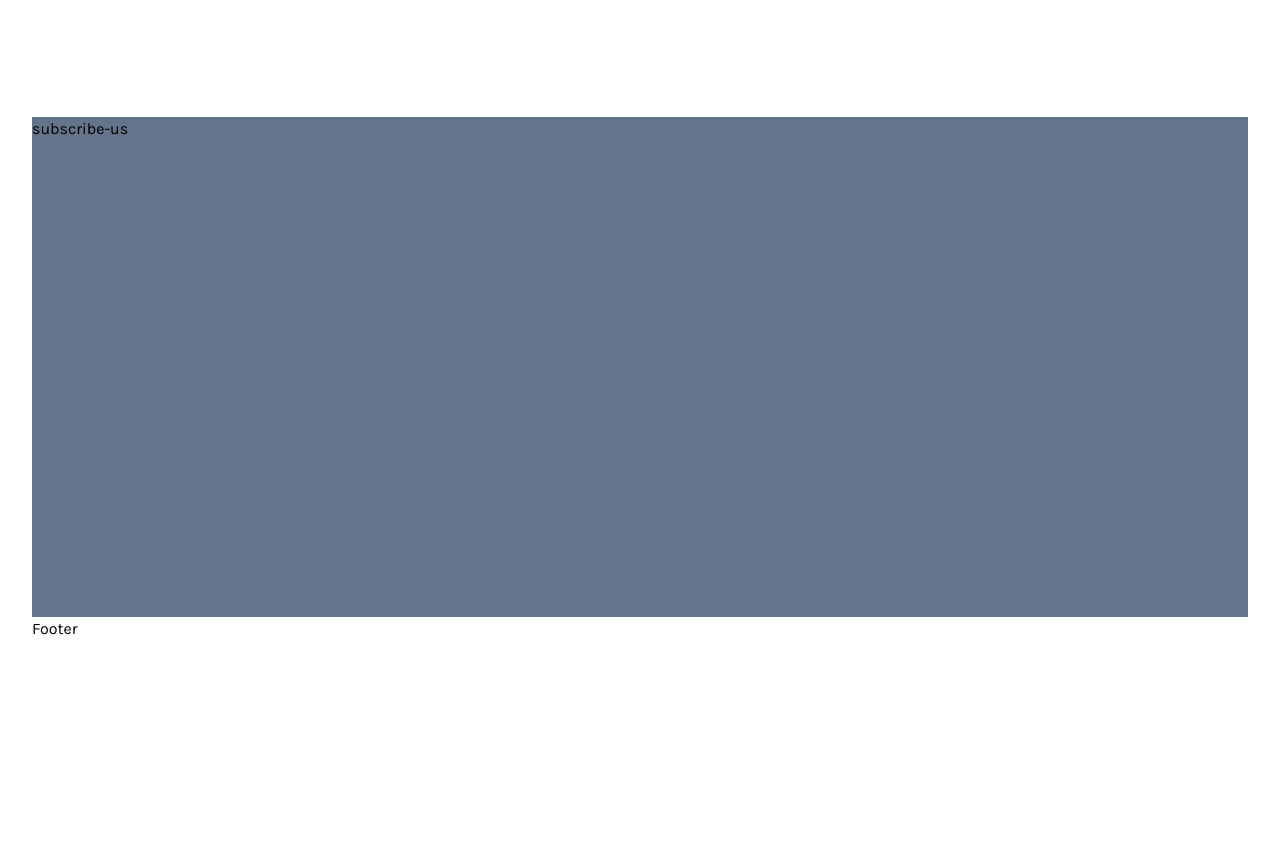
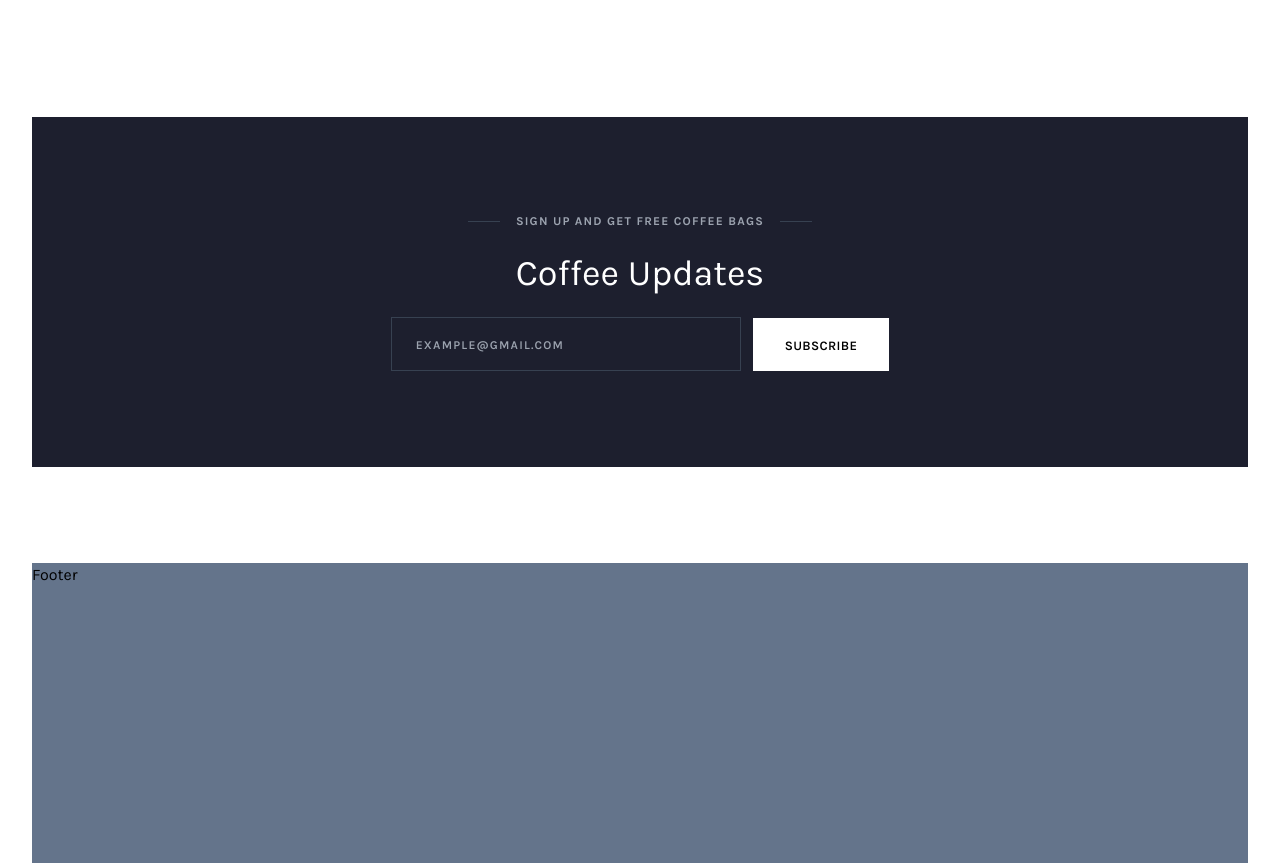
Before and after one commit to VuTam912/TailWindCSS-Coffee-style, a website: page public/index.html in a window 1280 px wide. Shown: the part 5385-6248 px from the top of the page. Before the commit the page ends 6026 px from the top, so only its background shows below. Drawn offline with Linux system fonts and the light colour scheme.

Commit message:
Code phần Subscribe Us

```diff
--- a/public/index.html
+++ b/public/index.html
@@ -578,10 +578,31 @@
             </div>
           </div>
           <!-- End lifestyle-stories -->
-          <div class="subscribe-us h-[500px] bg-slate-500">subscribe-us</div>
+          <div class="subscribe-us h-[350px] bg-[#1d1f2e] flex flex-col justify-center items-center mb-24">
+            <div class="flex justify-center items-center px-6 xs:px-0 mb-6">
+              <div class="w-8 h-px bg-gray-700"></div>
+              <div class="uppercase mx-4 tracking-widest text-gray-400 font-bold text-xs text-center">
+                Sign up and get free coffee bags
+                </div>
+              <div class="w-8 h-px bg-gray-700"></div>
+            </div>
+            <div class="text-4xl text-white mb-6">Coffee Updates</div>
+            <div class="ct-form">
+              <div class="flex flex-col md:flex-row items-center justify-center gap-3">
+                <div class="ct-form-item">
+                  <input type="email" class="px-6 py-4 w-[350px] max-w-[80%] xs:max-w-full bg-inherit border-[1px] border-gray-700 outline-none text-white leading-5 hover:border-gray-200 duration-500 focus:border-gray-300 placeholder:uppercase placeholder:text-xs placeholder:tracking-widest placeholder:font-semibold" placeholder="Example@gmail.com"/>
+                </div>
+                <div class="ct-form-item">
+                  <button type="submit" class="ct-button bg-white w-max max-h-[53px]">Subscribe</button>
+                </div>
+            </div>
+            </div>
+          </div>
           <!-- End subscribe-us -->
         </main>
-        <footer>Footer</footer>
+        <footer class="h-[300px] bg-slate-500">
+          Footer
+        </footer>
       </div>
       <!-- End content-wrapper -->
     </div>
```
Also changed, not shown: public/output.css.
